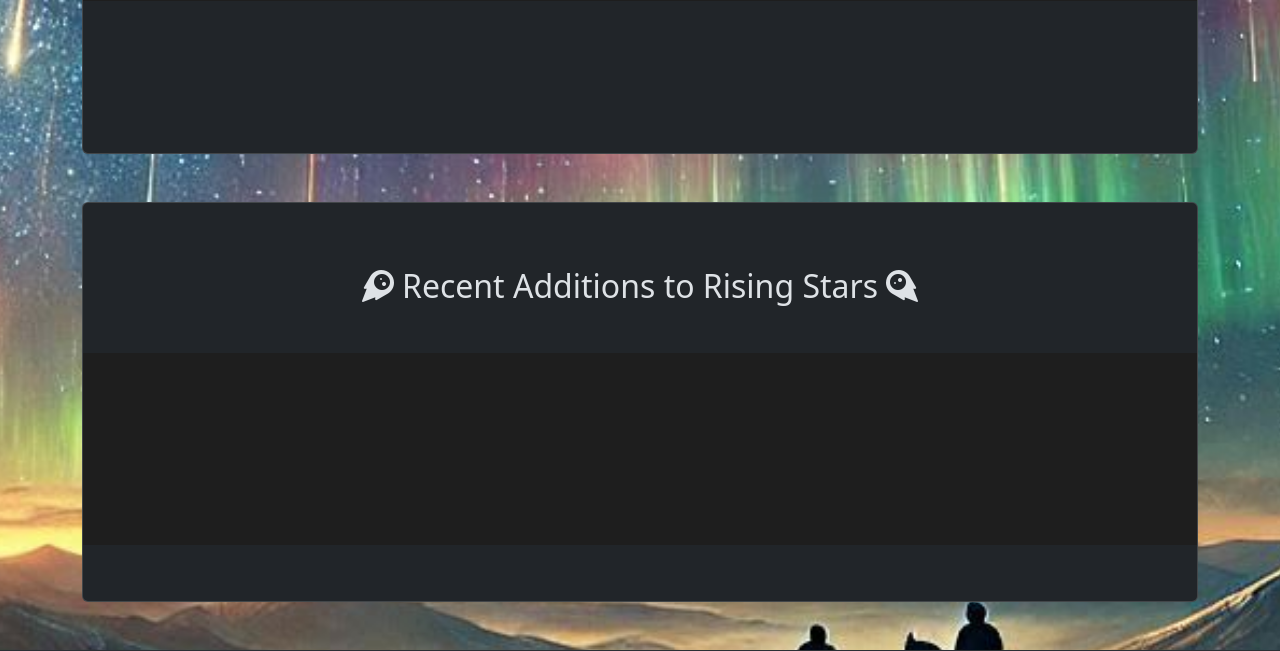
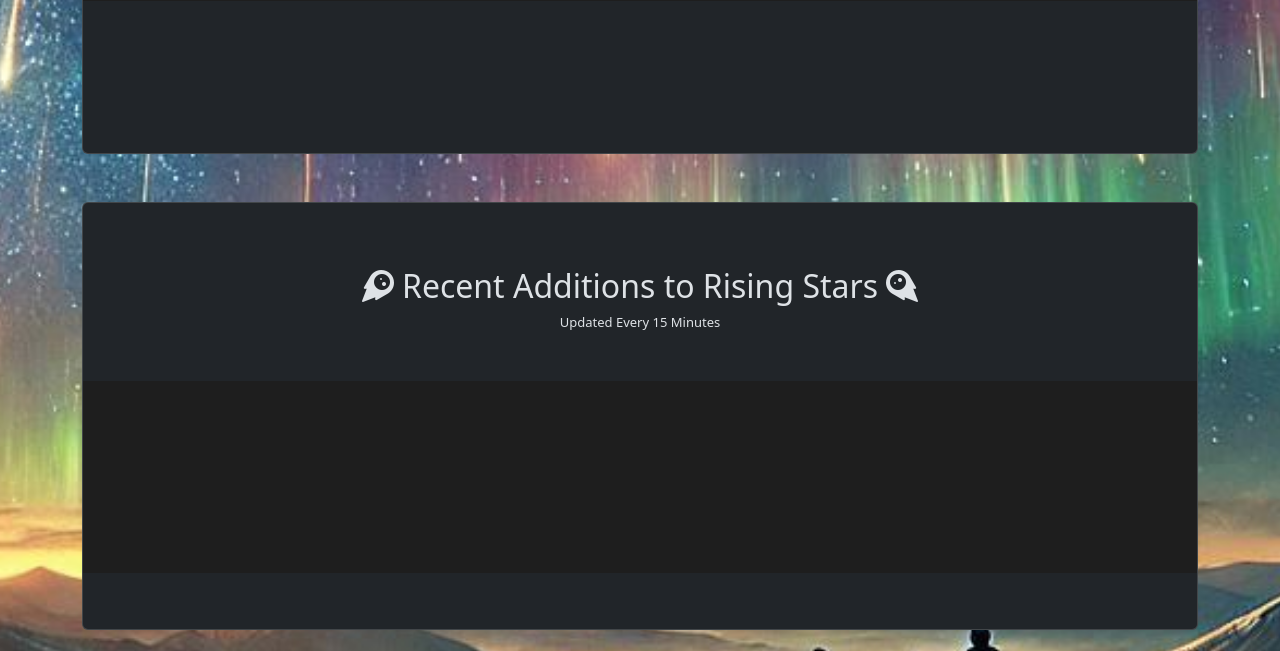
Before and after one commit to inconsiderate/rs_tracker, a Symfony app: template html/templates/homepage.html.twig in a window 1280 px wide. Shown: the part 1210-1861 px from the top of the page. Run offline with Twig, Linux system fonts and the light colour scheme; the template is opened without the code that fills it, so the values that code supplies are empty; style sheets or scripts are compiled from the project's sources; some libraries are stand-ins or nearby versions.

Commit message:
updated date message on feed

```diff
--- a/html/templates/partials/feed_recent.html.twig
+++ b/html/templates/partials/feed_recent.html.twig
@@ -1,5 +1,6 @@
 <div class="card mt-5 pb-5">
-    <h2 class="pt-3 mt-5 text-center mb-5"><i class="fa fa-meteor fa-rotate-180"></i> Recent Additions to Rising Stars <i class="fa fa-meteor fa-rotate-90"></i></h2>
+    <h2 class="pt-3 mt-5 text-center"><i class="fa fa-meteor fa-rotate-180"></i> Recent Additions to Rising Stars <i class="fa fa-meteor fa-rotate-90"></i></h2>
+    <p class="card-text text-center mb-5" style="font-size: small;">Updated Every 15 Minutes</p>
 
     <div class="col-12">
         <div class="card-title p-sm-5">
```
